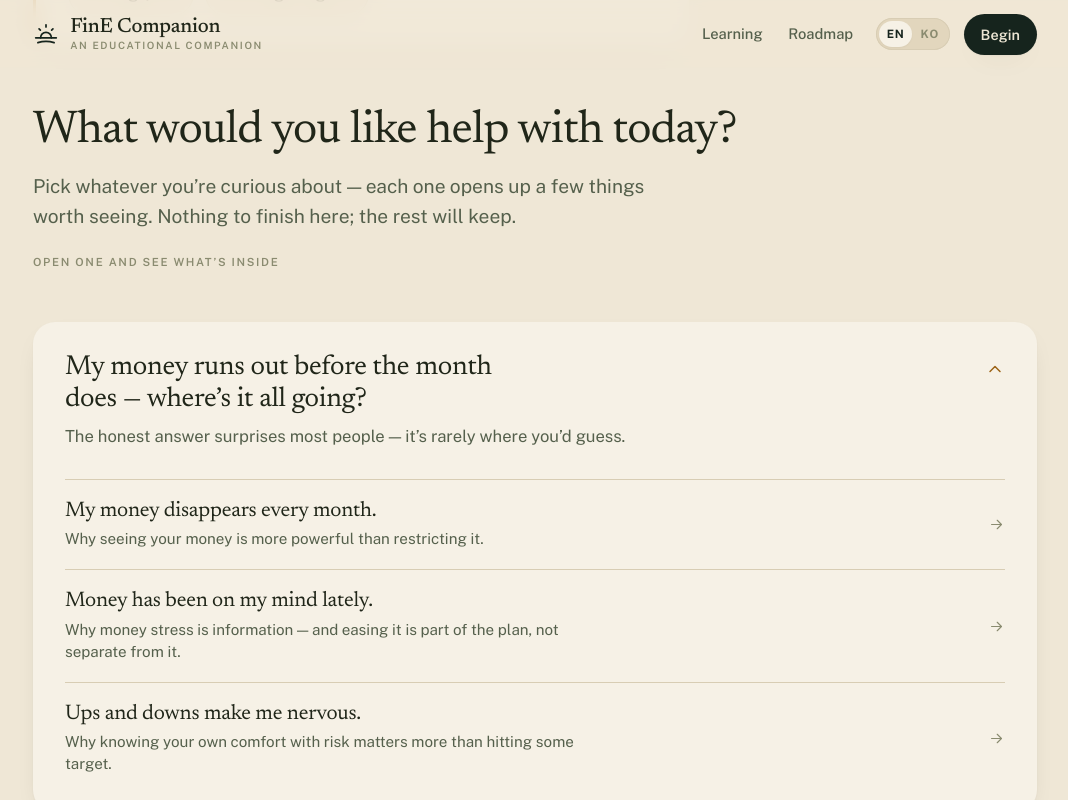
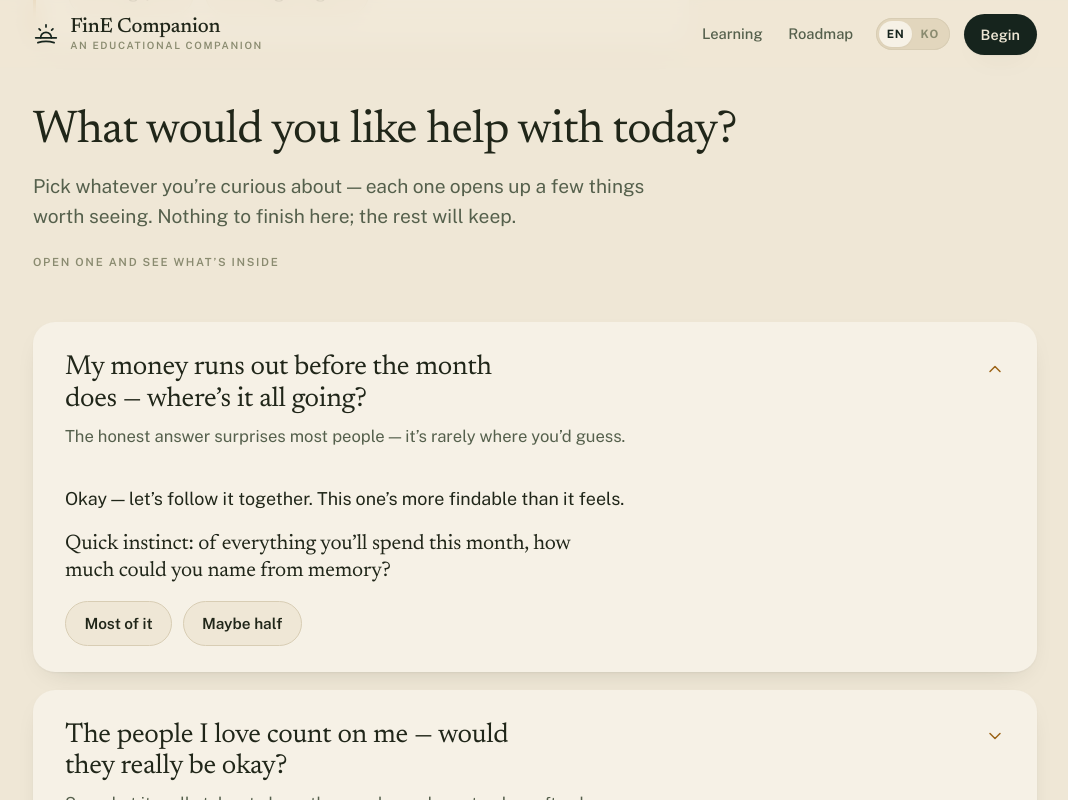
Before and after one commit to wheo28/fine-companion, a React (Vite) app: page / in a window 1280 px wide. Both pictures are taken after a click on the button 640 px from the left and 1237 px from the top of the page. Shown: the part 837-1637 px from the top of the page, without its empty margins (105-1173 px from the left). Built offline with nearby package versions, Linux system fonts and the light colour scheme.

Commit message:
release3.0

```diff
--- a/src/hub/Hub.jsx
+++ b/src/hub/Hub.jsx
@@ -1,4 +1,4 @@
-import { useState } from 'react'
+import { useState, useRef, useEffect } from 'react'
 import { Link } from 'react-router-dom'
 import { useLanguage } from '../i18n/LanguageContext'
 import { hubContent } from './hubContent'
@@ -52,6 +52,82 @@ function FirstExhibit({ data }) {
         {revealed && <p className="exhibit__reveal rise">{data.reveal}</p>}
       </div>
     </section>
+  )
+}
+
+/**
+ * The First Click — clicking a situation opens a small conversation, not a menu.
+ * Recognition → a tiny guess → a deliberate pause (so "is that true about me?"
+ * lands before the reveal) → one small discovery → a conversational invitation
+ * into the existing experience. It should feel like "we started looking together."
+ */
+function FirstClick({ door, tc, consideringLabel }) {
+  const [phase, setPhase] = useState('ask') // ask | considering | revealed
+  const [guess, setGuess] = useState(null)
+  const timer = useRef(null)
+  useEffect(() => () => clearTimeout(timer.current), [])
+
+  const choose = (i) => {
+    if (phase !== 'ask') return
+    setGuess(i)
+    setPhase('considering')
+    timer.current = setTimeout(() => setPhase('revealed'), 1100)
+  }
+
+  return (
+    <div className="fc">
+      <p className="fc__recognition">{door.recognition}</p>
+
+      <div className="fc__guess">
+        <p className="serif fc__q">{door.guess.question}</p>
+        <div className="fc__choices" role="group" aria-label={door.guess.question}>
+          {door.guess.choices.map((label, i) => (
+            <button
+              key={i}
+              type="button"
+              className={`fc__choice${guess === i ? ' is-chosen' : ''}`}
+              aria-pressed={guess === i}
+              disabled={phase !== 'ask'}
+              onClick={() => choose(i)}
+            >
+              {label}
+            </button>
+          ))}
+        </div>
+      </div>
+
+      {phase === 'considering' && (
+        <p className="fc__considering" aria-label={consideringLabel}>
+          <span className="fc__dots" aria-hidden="true"><span /><span /><span /></span>
+        </p>
+      )}
+
+      {phase === 'revealed' && (
+        <div className="fc__reveal" aria-live="polite">
+          <p className="fc__discovery rise">{door.discovery}</p>
+          <p className="fc__invitation rise">{door.invitation}</p>
+          <div className="fc__ways rise">
+            {door.ids ? (
+              door.ids.map((id) => {
+                const t = tc.topics[id]
+                if (!t) return null
+                return (
+                  <Link key={id} to={`/explore/${id}`} className="fc__way">
+                    <span className="fc__way-text">{t.title}</span>
+                    <ArrowRight size={16} />
+                  </Link>
+                )
+              })
+            ) : (
+              <Link to="/checkup" className="fc__way fc__way--primary">
+                <span className="fc__way-text">{door.wayLabel}</span>
+                <ArrowRight size={16} />
+              </Link>
+            )}
+          </div>
+        </div>
+      )}
+    </div>
   )
 }
 
@@ -135,10 +211,10 @@ export default function Hub() {
         </header>
 
         <ul className="ways">
-          {c.doors.map((door, i) => {
+          {[...c.doors, { ...c.unsure, unsure: true }].map((door, i) => {
             const open = openDoor === i
             return (
-              <li key={i} className={`way${open ? ' is-open' : ''}`}>
+              <li key={i} className={`way${door.unsure ? ' way--unsure' : ''}${open ? ' is-open' : ''}`}>
                 <button
                   type="button"
                   className="way__head"
@@ -152,39 +228,10 @@ export default function Hub() {
                   <Chevron open={open} />
                 </button>
 
-                {open && (
-                  <ul className="worries">
-                    {door.ids.map((id) => {
-                      const t = tc.topics[id]
-                      if (!t) return null
-                      return (
-                        <li key={id}>
-                          <Link to={`/explore/${id}`} className="worry">
-                            <span className="worry__text">
-                              <span className="serif worry__voice">{t.title}</span>
-                              <span className="worry__reply">{t.tagline}</span>
-                            </span>
-                            <ArrowRight size={17} className="worry__arrow" />
-                          </Link>
-                        </li>
-                      )
-                    })}
-                  </ul>
-                )}
+                {open && <FirstClick door={door} tc={tc} consideringLabel={c.considering} />}
               </li>
             )
           })}
-
-          {/* The gentle catch-all, for anyone who doesn't see their own thought */}
-          <li className="way way--unsure">
-            <Link to="/checkup" className="way__head way__head--link">
-              <span className="way__text">
-                <span className="serif way__feeling">{c.unsure.feeling}</span>
-                <span className="way__reply">{c.unsure.reply}</span>
-              </span>
-              <span className="way__cta">{c.unsure.cta}<ArrowRight size={16} /></span>
-            </Link>
-          </li>
         </ul>
       </section>
 
--- a/src/hub/hubContent.js
+++ b/src/hub/hubContent.js
@@ -29,27 +29,56 @@ export const hubContent = {
       question: 'What would you like help with today?',
       lead: 'Pick whatever you’re curious about — each one opens up a few things worth seeing. Nothing to finish here; the rest will keep.',
       hint: 'Open one and see what’s inside',
+      considering: 'considering',
       doors: [
         {
           feeling: 'My money runs out before the month does — where’s it all going?',
           reply: 'The honest answer surprises most people — it’s rarely where you’d guess.',
+          recognition: 'Okay — let’s follow it together. This one’s more findable than it feels.',
+          guess: {
+            question: 'Quick instinct: of everything you’ll spend this month, how much could you name from memory?',
+            choices: ['Most of it', 'Maybe half'],
+          },
+          discovery: 'For most people it’s a little over half. The rest — small, forgettable buys — is usually where the month quietly slips away. The good news: found money is easy to redirect.',
+          invitation: 'Want to see where yours tends to go? We can look, together —',
           ids: ['cashflow', 'stress', 'risk'],
         },
         {
           feeling: 'The people I love count on me — would they really be okay?',
           reply: 'See what it really takes to keep the people you love steady — often less than you’d imagine.',
+          recognition: 'Let’s look — and here’s the reassuring part: this is mostly arrangement, not luck.',
+          guess: {
+            question: 'When something goes wrong for a family, what usually causes the real trouble?',
+            choices: ['Not enough left behind', 'No one set up to act'],
+          },
+          discovery: 'It’s almost always the arranging, not the amount. The common gap isn’t the size of what’s left — it’s that no one was clearly set up to step in and decide.',
+          invitation: 'Would you like to see what “set up” actually looks like? We can walk through it together —',
           ids: ['insurance', 'estate', 'education'],
         },
         {
           feeling: 'Everyone says start early — but does a little really add up?',
           reply: 'See how far a small, early start can go — the math has a surprising way of working in your favor.',
+          recognition: 'Let’s test the claim — the honest answer surprised me too, once.',
+          guess: {
+            question: 'Two people. One saves a little from 25 to 35, then never again. The other starts at 35 and never stops. Who’s usually ahead at 65?',
+            choices: ['The one who kept going', 'The one who stopped at 35'],
+          },
+          discovery: 'Often the one who stopped at 35 — after saving fewer years, and less overall. Early time does more of the quiet work than the amount does. Which is oddly freeing if you’re starting now.',
+          invitation: 'Want to see how a small start could add up for you? Let’s take a short look together —',
           ids: ['retirement', 'investing', 'tax'],
         },
       ],
       unsure: {
         feeling: 'Honestly, I’m not sure what I’m even looking for.',
         reply: 'That’s the most common place to begin — we can find your footing together.',
-        cta: 'Let’s find it',
+        recognition: 'That’s honestly the most common place to begin — let’s un-blur it together.',
+        guess: {
+          question: 'When money feels like too much, is it usually more tangled than it looks, or less?',
+          choices: ['More tangled', 'Less than it looks'],
+        },
+        discovery: 'Almost always less. Laid out in a few plain pieces, it tends to be smaller and calmer than the blur made it seem — which is the whole point of a first look.',
+        invitation: 'Want to take that first short look together?',
+        wayLabel: 'Yes — let’s take a short look',
       },
     },
     startHereLabel: 'Start here',
@@ -165,27 +194,56 @@ export const hubContent = {
       question: '오늘 무엇을 도와드릴까요?',
       lead: '궁금한 걸 골라 보세요 — 하나하나가 볼만한 몇 가지를 열어 줘요. 여기서 끝낼 건 없고, 나머지는 그대로 있을 거예요.',
       hint: '하나 열어, 안을 들여다보세요',
+      considering: '생각 중',
       doors: [
         {
           feeling: '월급은 다음 달이 오기도 전에 사라져요 — 대체 어디로 가는 걸까요?',
           reply: '솔직한 답은 대부분을 놀라게 해요 — 좀처럼 예상한 곳이 아니거든요.',
+          recognition: '좋아요 — 함께 따라가 봐요. 느낌보다 훨씬 찾기 쉬운 편이에요.',
+          guess: {
+            question: '직감으로: 이번 달에 쓸 돈 중에서, 기억만으로 얼마나 짚어낼 수 있을까요?',
+            choices: ['거의 다', '절반쯤'],
+          },
+          discovery: '대부분은 절반을 조금 넘겨요. 나머지 — 작고 잊기 쉬운 소비 — 가 대개 한 달이 조용히 새는 곳이죠. 다행인 건, 찾아낸 돈은 방향만 바꾸면 돼요.',
+          invitation: '당신의 돈은 어디로 가는지 함께 볼까요? —',
           ids: ['cashflow', 'stress', 'risk'],
         },
         {
           feeling: '사랑하는 사람들이 나를 믿고 기대요 — 정말 괜찮을까요?',
           reply: '사랑하는 사람들을 지키는 데 정말 무엇이 필요한지 살펴봐요 — 생각보다 적을 때가 많아요.',
+          recognition: '함께 살펴봐요 — 안심되는 건, 이게 운이 아니라 대부분 ‘준비’의 문제라는 거예요.',
+          guess: {
+            question: '가족에게 문제가 생겼을 때, 진짜 어려움은 보통 무엇에서 올까요?',
+            choices: ['남긴 돈이 부족해서', '대신 나설 사람이 없어서'],
+          },
+          discovery: '거의 언제나 금액이 아니라 준비의 문제예요. 흔한 빈틈은 남긴 것의 크기가 아니라, 그 사이에 결정을 내릴 사람이 분명히 정해져 있지 않다는 점이에요.',
+          invitation: '‘준비되어 있다’는 게 실제로 어떤 모습인지 함께 볼까요? —',
           ids: ['insurance', 'estate', 'education'],
         },
         {
           feeling: '다들 일찍 시작하라는데 — 조금이 정말 쌓일까요?',
           reply: '작고 이른 시작이 얼마나 멀리 가는지 살펴봐요 — 셈은 뜻밖에 당신 편이에요.',
+          recognition: '그 말이 진짜인지 시험해 봐요 — 솔직히 저도 한때 놀랐던 답이에요.',
+          guess: {
+            question: '두 사람이 있어요. 한 명은 25살부터 35살까지 조금씩 넣고 그 뒤론 안 넣어요. 다른 한 명은 35살에 시작해 멈추지 않아요. 65살에 보통 누가 앞설까요?',
+            choices: ['계속 넣은 사람', '35살에 멈춘 사람'],
+          },
+          discovery: '흔히 35살에 멈춘 사람이에요 — 더 적은 햇수, 더 적은 돈을 넣고도요. 금액보다 ‘이른 시간’이 더 많은 일을 조용히 해내거든요. 지금 시작하는 사람에겐 묘하게 다행인 이야기죠.',
+          invitation: '작은 시작이 당신에게 어떻게 쌓일지 함께 짧게 볼까요? —',
           ids: ['retirement', 'investing', 'tax'],
         },
       ],
       unsure: {
         feeling: '솔직히 내가 뭘 찾고 있는지도 잘 모르겠어요.',
         reply: '가장 흔한 출발점이에요 — 함께 발밑을 다져 봐요.',
-        cta: '함께 찾아보기',
+        recognition: '사실 가장 흔한 출발점이에요 — 함께 흐릿함을 걷어내 봐요.',
+        guess: {
+          question: '돈이 벅차게 느껴질 때, 실제로는 보이는 것보다 더 얽혀 있을까요, 덜 얽혀 있을까요?',
+          choices: ['더 얽혀 있다', '생각보다 덜하다'],
+        },
+        discovery: '거의 언제나 덜해요. 몇 개의 단순한 조각으로 펼쳐 놓으면, 흐릿함이 부풀린 것보다 작고 차분한 편이에요 — 첫 살펴보기의 핵심이 바로 그거예요.',
+        invitation: '그 첫 짧은 살펴보기, 함께 해볼까요?',
+        wayLabel: '네 — 짧게 살펴봐요',
       },
     },
     startHereLabel: '여기서 시작',
--- a/src/index.css
+++ b/src/index.css
@@ -558,6 +558,89 @@ button { font: inherit; cursor: pointer; color: inherit; background: none; borde
 .worry__arrow { flex: none; color: var(--ink-faint); transition: transform 0.3s var(--ease), color 0.25s var(--ease); }
 .worry:hover .worry__arrow { transform: translateX(4px); color: var(--lake); }
 
+/* ---- FIRST CLICK — a small conversation opens, not a menu ---- */
+.fc { padding: 0 clamp(20px, 2.6vw, 32px) clamp(18px, 2.4vw, 26px); }
+.fc__recognition {
+  font-size: clamp(1.02rem, 1.4vw, 1.14rem);
+  line-height: 1.55;
+  color: var(--ink);
+  padding-top: 0.4rem;
+  max-width: 56ch;
+}
+.fc__guess { margin-top: 1.1rem; }
+.fc__q {
+  font-size: clamp(1.12rem, 1.7vw, 1.32rem);
+  line-height: 1.3;
+  color: var(--ink);
+  max-width: 44ch;
+}
+.fc__choices { display: flex; flex-wrap: wrap; gap: 0.65rem; margin-top: 0.95rem; }
+.fc__choice {
+  font-family: var(--sans);
+  font-size: 0.96rem;
+  font-weight: 600;
+  color: var(--ink);
+  background: var(--paper);
+  border: 1.5px solid var(--line);
+  border-radius: 999px;
+  padding: 0.58em 1.2em;
+  cursor: pointer;
+  transition: border-color 0.2s var(--ease), background 0.2s var(--ease), color 0.2s var(--ease);
+}
+.fc__choice:hover { border-color: var(--amber); color: var(--amber-deep); }
+.fc__choice.is-chosen { background: var(--forest); color: var(--on-forest); border-color: var(--forest); }
+.fc__choice:disabled { cursor: default; }
+.fc__choice:disabled:not(.is-chosen) { opacity: 0.45; }
+
+/* the deliberate pause — three quiet dots while the guess sits with the reader */
+.fc__considering { margin-top: 1.1rem; min-height: 1.2rem; }
+.fc__dots { display: inline-flex; gap: 0.4rem; align-items: center; }
+.fc__dots span {
+  width: 7px; height: 7px; border-radius: 50%;
+  background: var(--amber);
+  opacity: 0.35;
+  animation: fcPulse 1.1s var(--ease) infinite;
+}
+.fc__dots span:nth-child(2) { animation-delay: 0.18s; }
+.fc__dots span:nth-child(3) { animation-delay: 0.36s; }
+@keyframes fcPulse { 0%, 100% { opacity: 0.28; transform: translateY(0); } 45% { opacity: 0.9; transform: translateY(-3px); } }
+
+.fc__reveal { margin-top: 1.2rem; }
+.fc__discovery {
+  font-family: var(--serif);
+  font-size: clamp(1.14rem, 1.8vw, 1.4rem);
+  line-height: 1.38;
+  color: var(--ink);
+  max-width: 54ch;
+}
+.fc__invitation {
+  margin-top: 1.1rem;
+  font-size: clamp(1.02rem, 1.4vw, 1.14rem);
+  line-height: 1.5;
+  color: var(--ink-soft);
+  max-width: 52ch;
+}
+.fc__ways { margin-top: 0.9rem; display: flex; flex-direction: column; gap: 0.1rem; }
+.fc__way {
+  display: flex;
+  align-items: center;
+  justify-content: space-between;
+  gap: 1rem;
+  padding: clamp(13px, 1.6vw, 16px) 0;
+  border-top: 1px solid var(--line);
+  color: var(--ink);
+  transition: padding-left 0.3s var(--ease), color 0.25s var(--ease);
+}
+.fc__way:hover { padding-left: 0.55rem; color: var(--lake-deep); }
+.fc__way-text { font-family: var(--serif); font-size: clamp(1.08rem, 1.6vw, 1.24rem); line-height: 1.2; }
+.fc__way svg { flex: none; color: var(--ink-faint); transition: transform 0.3s var(--ease), color 0.25s var(--ease); }
+.fc__way:hover svg { transform: translateX(4px); color: var(--lake); }
+.fc__way--primary {
+  border-top: none;
+  color: var(--lake-deep);
+}
+.fc__way--primary .fc__way-text { color: var(--lake-deep); font-weight: 600; }
+
 /* the gentle catch-all door */
 .way--unsure { background: transparent; box-shadow: inset 0 0 0 1.5px var(--line-soft); }
 .way--unsure:hover { box-shadow: inset 0 0 0 1.5px var(--lake), var(--lift); }
@@ -1106,6 +1189,7 @@ button { font: inherit; cursor: pointer; color: inherit; background: none; borde
    Motion respect
    ============================================================ */
 @media (prefers-reduced-motion: reduce) {
+  .fc__dots span { animation: none; opacity: 0.6; transform: none; }
   *, *::before, *::after {
     animation-duration: 0.001ms !important;
     animation-iteration-count: 1 !important;
```
